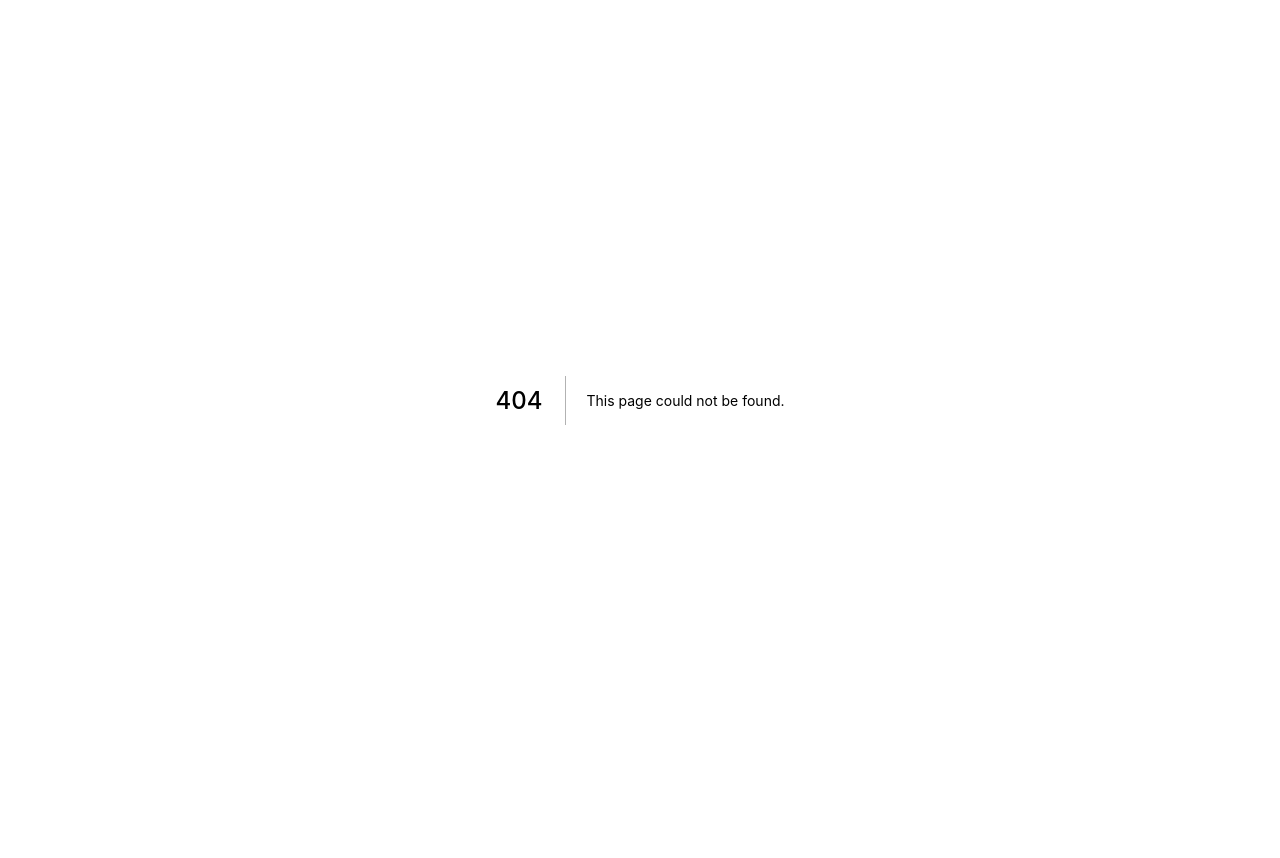
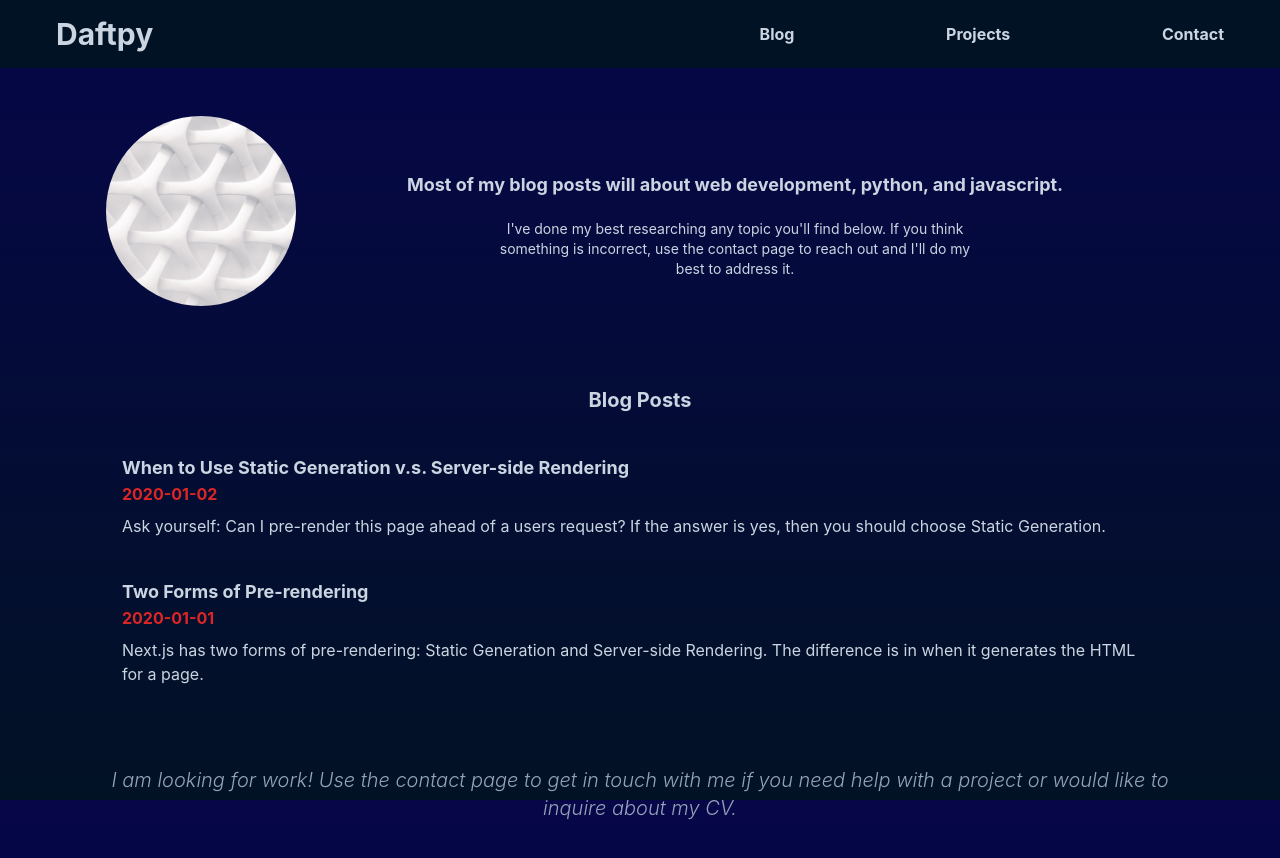
Before and after one commit to daftpy/daftpy, a Next.js app: page /posts in a window 1280 px wide. Before the commit this address had no page. Shown: the top 858 px of the page. Before the commit the page ends 800 px from the top, so only its background shows below. Built offline with nearby package versions, Linux system fonts and the light colour scheme.

Commit message:
Added a BlogPosts index page and a Projects index page. Updated navbar links to work.

```diff
--- a/components/navbar.tsx
+++ b/components/navbar.tsx
@@ -35,10 +35,10 @@ const Navbar = (props: Props): JSX.Element => {
           id={styles.NavItems}
           className="font-bold text-slate-300"
         >
-          <Link href="#">
+          <Link href="/posts">
             <a>Blog</a>
           </Link>
-          <Link href="#">
+          <Link href="/projects">
             <a>Projects</a>
           </Link>
           <Link href="#">
--- a/pages/index.tsx
+++ b/pages/index.tsx
@@ -56,7 +56,7 @@ const Home: NextPage<{ allPostsData: PostPreview[] }> = ({ allPostsData }) => {
               {allPostsData.map(({ id, date, title, preview }, i) => (
                 <Link key={id} href={`/posts/${id}`}>
                   <a>
-                    <div className="m-4">
+                    <div className="mx-4 my-6">
                       <h3 className="text-lg font-bold">{ title }</h3>
                       <span className="font-bold text-red-600">{ date }</span>
                       <p className="my-2">{ preview }</p>
--- /dev/null
+++ b/pages/posts/index.tsx
@@ -0,0 +1,66 @@
+import { NextPage } from "next";
+import Head from "next/head";
+import Link from "next/link";
+import DaftpyHero from "../../components/daftpyHero";
+import DisplayMessage from "../../components/displayMessage";
+import BaseLayout from "../../components/layout";
+import { PostPreview } from "../../lib/posts";
+import { getSortedPostsData } from "../../lib/posts";
+
+export async function getStaticProps() {
+  const allPostsData: PostPreview[] = getSortedPostsData();
+  return {
+    props: {
+      allPostsData
+    }
+  }
+}
+
+const BlogList: NextPage<{ allPostsData: PostPreview[] }> = ({ allPostsData }) => {
+  const text: string = `
+    Most of my blog posts will about web development, python, and javascript.
+  `
+
+  const subText: string = `
+    I've done my best researching any topic you'll find below. If you think
+    something is incorrect, use the contact page to reach out and I'll do my
+    best to address it.
+  `
+
+  const displayMessage: string = `
+    I am looking for work! Use the contact page to get in touch with me if
+    you need help with a project or would like to inquire about my CV.
+  `
+  return (
+    <BaseLayout>
+      <div className="mb-20 text-slate-300">
+      <Head>
+        <title>Daftpy | Blog Posts</title>
+      </Head>
+        <DaftpyHero
+          text={text}
+          subText={subText}
+        />
+      </div>
+      <div className="text-slate-300">
+        <h2 className="text-xl font-bold text-center text-slate-300 mb-4">Blog Posts</h2>
+        {allPostsData.map(({ id, date, title, preview }, i) => (
+          <Link key={id} href={`/posts/${id}`}>
+            <a>
+              <div className="mx-4 my-10">
+                <h3 className="text-lg font-bold">{ title }</h3>
+                <span className="font-bold text-red-600">{ date }</span>
+                <p className="my-2">{ preview }</p>
+              </div>
+            </a>
+          </Link>
+        ))}
+      </div>
+      <div className="my-20 text-xl font-light text-center text-slate-400 italic">
+        <DisplayMessage message={displayMessage}/>
+      </div>
+    </BaseLayout>
+  )
+}
+
+export default BlogList;
--- /dev/null
+++ b/pages/projects/index.tsx
@@ -0,0 +1,45 @@
+import { NextPage } from "next";
+import Link from "next/link";
+import Head from "next/head";
+import DaftpyHero from "../../components/daftpyHero";
+import DisplayMessage from "../../components/displayMessage";
+import BaseLayout from "../../components/layout";
+
+
+const ProjectsList: NextPage = () => {
+  const text: string = `
+    Below is a list of my 'favorite' projects I think you should see!
+  `
+
+  const subText: string = `
+    The following list is a collection of my best and most refined repos.
+    There is no shortage of less refined repos on my github account you
+    are welcome to poke through.
+  `
+
+  const displayMessage: string = `
+    I am looking for work! Use the contact page to get in touch with me if
+    you need help with a project or would like to inquire about my CV.
+  `
+  return (
+    <BaseLayout>
+      <div className="mb-20 text-slate-300">
+        <Head>
+          <title>Daftpy | Projects</title>
+        </Head>
+        <DaftpyHero
+          text={text}
+          subText={subText}
+        />
+      </div>
+      <div className="text-slate-300 text-center">
+        <h1 className="text-2xl font-bold">Projects</h1>
+      </div>
+      <div className="my-20 text-xl font-light text-center text-slate-400 italic">
+        <DisplayMessage message={displayMessage}/>
+      </div>
+    </BaseLayout>
+  )
+}
+
+export default ProjectsList;
```
